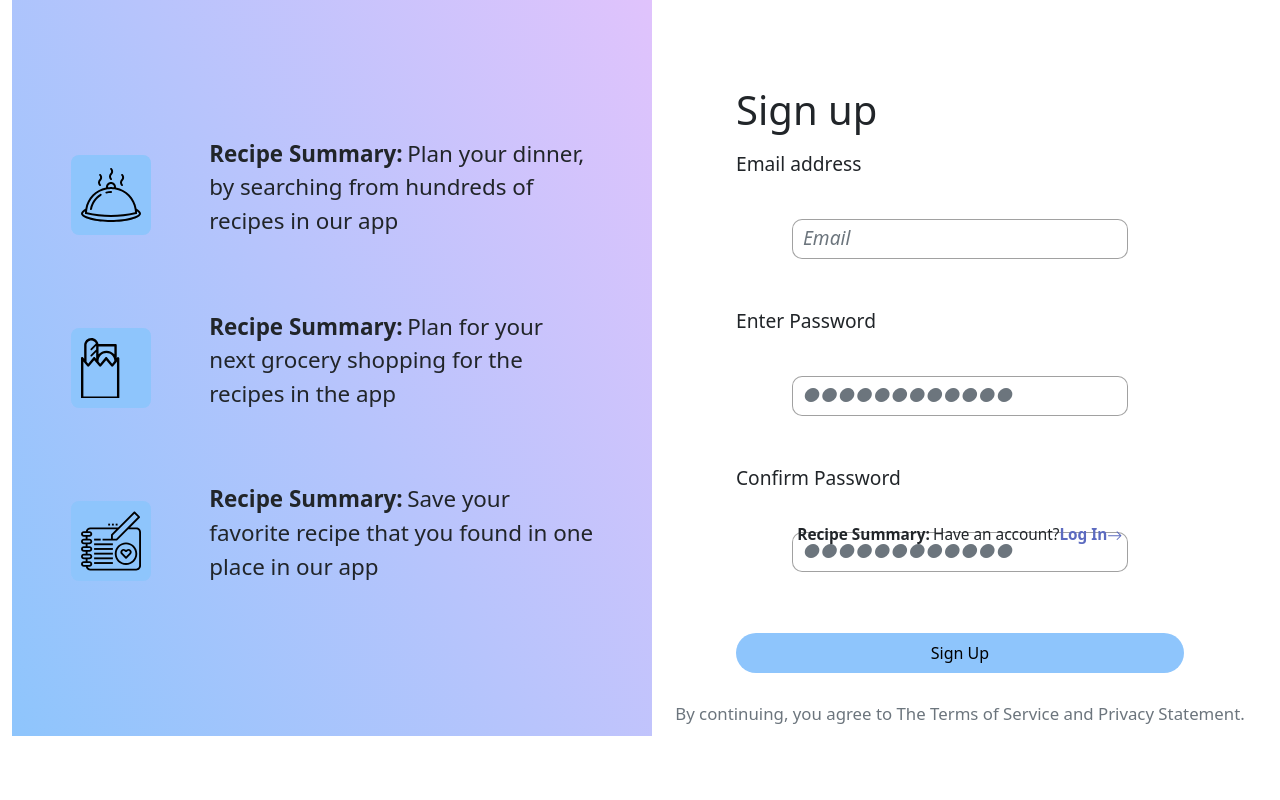
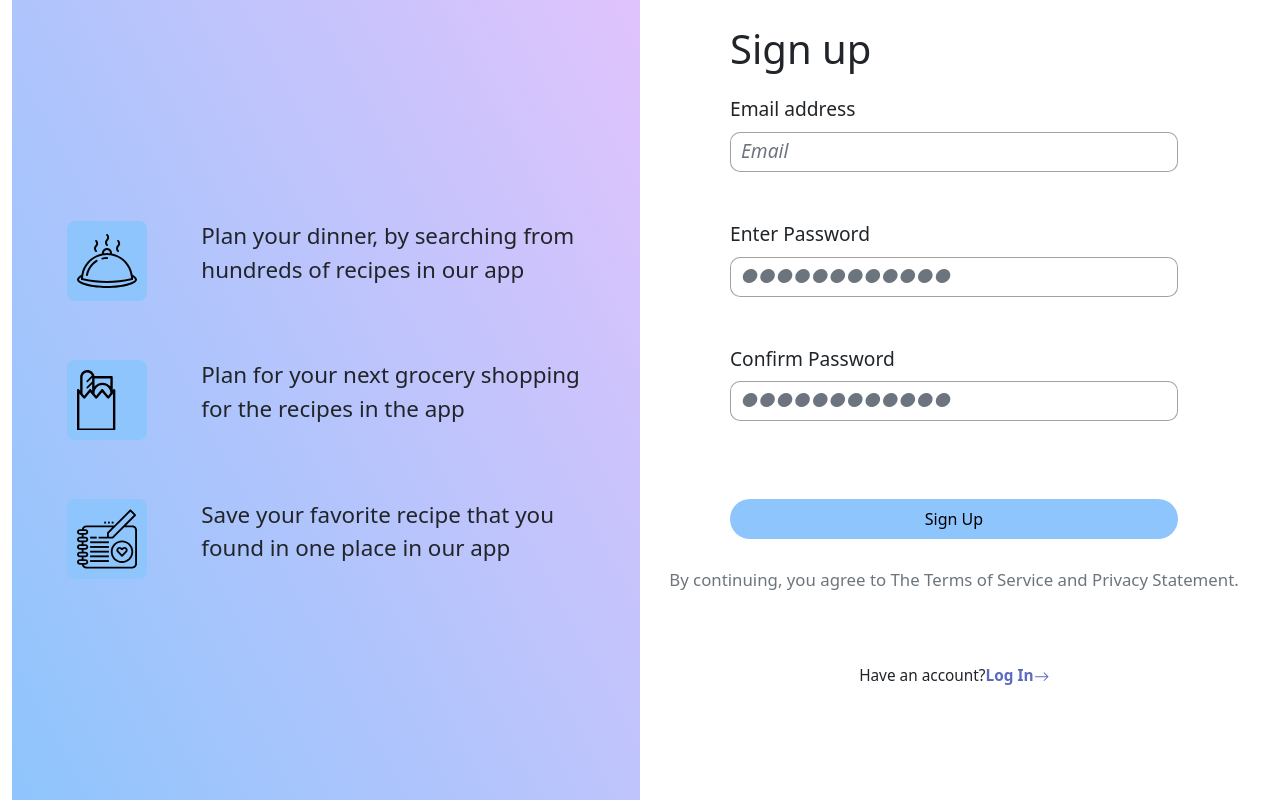
Before and after one commit to fsjoyti/recipe-planner, a React (Create React App) app: page /signup in a window 1280 px wide. Built offline with nearby package versions, Linux system fonts and the light colour scheme; no server answers.

Commit message:
added delete meal

```diff
--- a/src/Components/Database/firestore.js
+++ b/src/Components/Database/firestore.js
@@ -31,8 +31,8 @@ const addRecipe = async (user, recipe) => {
 
 const deleteRecipe = async (user, id) => {
     if (!user) return;
-    const recipe = await db.collection('users').doc(user.uid).collection('recipes').where('id', '==', id).get();
-    console.log(recipe);
+    const recipe = await db.collection('users').doc(user.uid)
+        .collection('recipes').where('id', '==', id).get();
     recipe.forEach((doc) => {
         doc.ref.delete().then(() => {
             console.log("Recipe deleted successfully!")
@@ -45,7 +45,6 @@ const deleteRecipe = async (user, id) => {
 const saveMeal = async (user, meal) => {
     if (!user) return;
     if (!meal) return;
-    console.log(user.uid);
     try {
         await db.collection('users').doc(user.uid).collection('meals').add(meal);
         console.log('Successfully saved');
@@ -54,4 +53,14 @@ const saveMeal = async (user, meal) => {
     }
 }
 
-export {createUserDocument, addRecipe, deleteRecipe, saveMeal}
+const deleteMeal = async (user, id) => {
+    const mealReference = db.doc(`users/${user.uid}/meals/${id}`);
+    mealReference.delete().then(()=>{
+        console.log('Meal deleted successfully!');
+    }).catch((error)=>{
+        console.log('Failed to delete recipe: ', error);
+    });
+
+}
+
+export {createUserDocument, addRecipe, deleteRecipe, saveMeal, deleteMeal}
--- a/src/Components/Login/Login.css
+++ b/src/Components/Login/Login..css
@@ -1,6 +1,3 @@
-.container {
-    max-width: 100%
-}
 
 .login-div{
     width: 100vw;
--- a/src/Components/Login/Login.js
+++ b/src/Components/Login/Login.js
@@ -1,4 +1,4 @@
-import "./Login.css"
+import "./Login..css"
 import React, {useState} from "react";
 import {Form, Button, Alert, Row, Col} from "react-bootstrap";
 import {useAuth} from "../../Contexts/AuthContext";
@@ -44,13 +44,13 @@ const Login = ()=>{
                 <Form.Group  as={Row} className="mb-3" controlId="formBasicEmail" id="email">
                     <Col sm="12">
                         <Form.Label>Email address</Form.Label>
-                        <Form.Control type="email" placeholder="Email" className="form-input" onChange={handleEmailChange} required/>
+                        <Form.Control type="email" placeholder="Email" className="form-input form-control-lg" onChange={handleEmailChange} required/>
                     </Col>
                 </Form.Group>
                 <Form.Group as={Row} className="mb-3" controlId="formBasicPassword" id="password">
                     <Col sm="12">
                         <Form.Label>Password</Form.Label>
-                        <Form.Control type="password" placeholder="●●●●●●●●●●●●" onChange={handlePasswordChange} required/>
+                        <Form.Control type="password" className="form-input form-control-lg" placeholder="●●●●●●●●●●●●" onChange={handlePasswordChange} required/>
                     </Col>
                 </Form.Group>
                 <Form.Group as={Row}>
--- a/src/Components/MealPlan/Mealplan.css
+++ b/src/Components/MealPlan/Mealplan.css
@@ -48,7 +48,7 @@ div > section {
         margin-top: 2em;
     }
 
-    input{
+    input[placeholder="Excluded ingredients"]{
         max-width: 75%;
         margin: 2em auto 1.5em;
     }
--- a/src/Components/MealPlan/Meals.js
+++ b/src/Components/MealPlan/Meals.js
@@ -11,8 +11,6 @@ const Meals = ({ mealData , isSavedMealScreen=false}) => {
     const {meals} = mealData;
     const {currentUser} = useAuth();
     const history = useHistory();
-    console.log('Inside meals component', nutrients);
-    console.log('Inside meals component', meals);
 
     const saveDailyMeal  = async ()=>{
         try{
@@ -22,9 +20,7 @@ const Meals = ({ mealData , isSavedMealScreen=false}) => {
             console.log(error);
         }
     }
-    const deleteDailyMeal = async ()=>{
 
-    }
 
     return (
         <section>
@@ -48,9 +44,7 @@ const Meals = ({ mealData , isSavedMealScreen=false}) => {
                         ))
                     }
                 </Row>
-
                 {isSavedMealScreen === false &&  <Button id="save-meal" variant="secondary" onClick={saveDailyMeal}>Save this meal</Button>}
-                {isSavedMealScreen &&  <Button id="save-meal" variant="danger" onClick={deleteDailyMeal}>Delete this meal</Button>}
             </article>
 
         </section>
--- a/src/Components/Recipe/Recipe.css
+++ b/src/Components/Recipe/Recipe.css
@@ -112,7 +112,7 @@ p+h6{
     margin-bottom: 1em;
 }
 
-p::before{
+p[class~="recipe-summary"]::before{
   content: "Recipe Summary:";
   font-weight: bold;
   margin-right: 0.2em;
--- a/src/Components/Recipe/RecipeItem.js
+++ b/src/Components/Recipe/RecipeItem.js
@@ -14,7 +14,7 @@ const RecipeItem =({recipe})=>{
 
     useEffect(()=>{
         getRecipeInformation(recipe['id']).then(response=>{
-            console.log(response);
+
            if(isMounted()) {
                setLoading(false)
                setRecipeDetail(response);
--- a/src/Components/Recipe/RecipeLists.js
+++ b/src/Components/Recipe/RecipeLists.js
@@ -14,7 +14,6 @@ const RecipeLists = ({recipes, isavedRecipeScreen = false})=>{
         try{
             await deleteRecipe(currentUser, id);
         }catch (error) {
-           console.log(error);
             if(isMounted()){
                 if (isMounted()) {
                     setError(error);
--- a/src/Components/SignUp/SignUp.css
+++ b/src/Components/SignUp/SignUp.css
@@ -6,7 +6,7 @@
 
 .signup-div{
     width: 50vw;
-    height: 92vh;
+    height: 100vh;
     display: flex;
     flex-direction: column;
     justify-content: center;
@@ -68,7 +68,7 @@ signup-div p,
     height: 80px;
 }
 .content{
-    height: 92vh;
+    height: 100vh;
     width: 50vw;
     background-color: #8EC5FC;
     background-image: linear-gradient(62deg, #8EC5FC 0%, #E0C3FC 100%);
@@ -79,8 +79,12 @@ signup-div p,
     gap: 7vh;
 }
 
+.container{
+    padding-left: 0;
+    max-width: 100%;
+}
+
 .leftText {
-    width: 50vw;
     display: flex;
     justify-content: space-evenly;
     align-items: center;
@@ -109,7 +113,7 @@ signup-div p,
 
 .content p{
     width: 30vw;
-    font-size: 0.8rem;
+    font-size: 0.7rem;
     font-weight: lighter;
 }
 
@@ -164,14 +168,40 @@ and (orientation: landscape) {
 
 }
 
-@media screen and (device-width: 1024px) {
+@media screen and (device-width: 768px){
+    .content p{
+        font-size: 1.2rem;
+    }
+
+    #signed-up{
+        margin-top: 70px;
+    }
+
+    small{
+        margin-left: 0.2em;
+        font-size: 0.8rem !important;
+    }
+}
+
+    @media screen and (device-width: 1024px) {
+
     #header-text{
         margin-top: 2em;
+    }
+
+    #signed-up{
+        margin-top: 160px;
+
     }
 
   .content p{
      font-size: 1.2em;
   }
+
+    .signup-div button{
+        margin-top: 2em;
+    }
+
 }
 @media screen  and (min-width:1025px){
     .content p{
@@ -179,9 +209,20 @@ and (orientation: landscape) {
     }
     .signup-div form{
         font-size: 1.2em;
+        padding: 0.3em;
+        margin-bottom: 2em;
     }
+
     #have-account{
         font-size: 0.8em;
+
+    }
+    #signed-up{
+        margin-top: 140px;
+    }
+
+    .signup-div button{
+        margin-top: 30px;
     }
 
 }
--- a/src/Components/SignUp/SignUp.js
+++ b/src/Components/SignUp/SignUp.js
@@ -94,7 +94,7 @@ const SignUp = () => {
                 {error && <Alert variant="danger">{error}</Alert>}
                 <Form>
                     <Form.Group as={Row} className="mb-3" controlId="formBasicEmail" id="email">
-                        <Col sm="12">
+                        <Col sm="12" >
                             <Form.Label>Email address</Form.Label>
                             <Form.Control type="email" placeholder="Email" className="form-input" onChange={handleEmailChange}
                                           required/>
@@ -128,7 +128,7 @@ const SignUp = () => {
                     </Form.Text>
                 </Form>
                 <div className="text-center" id="signed-up">
-                    <p id="have-account">Have an account? </p><StyledLink to="/login">Log In<ArrowRight
+                    <div id="have-account">Have an account? </div><StyledLink to="/login">Log In<ArrowRight
                     className="ml-4"/></StyledLink>
                 </div>
             </div>
```
Also changed, not shown: src/Components/MealPlan/SavedMeals.js (+34 -13 lines).
